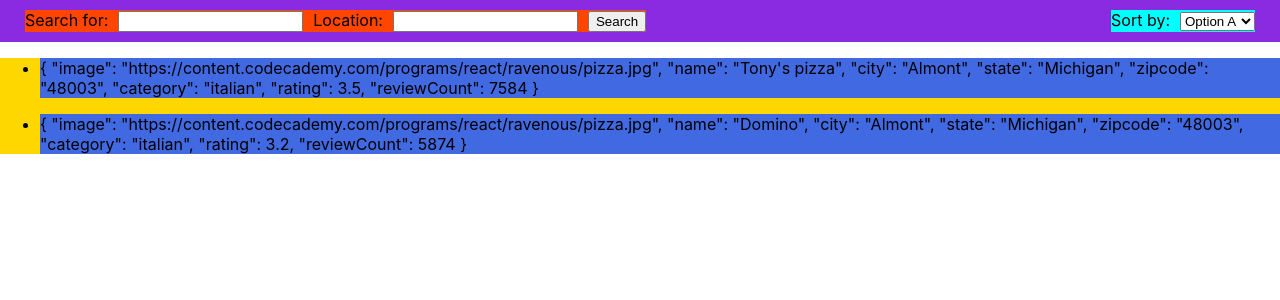
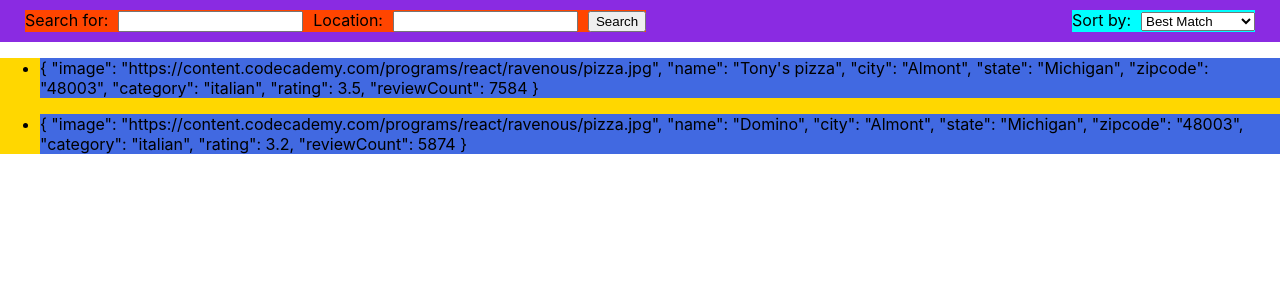
Before and after one commit to hammelev/ravenous, a React (Create React App) app: page / in a window 1280 px wide. Shown: the top 300 px of the page. Built offline with nearby package versions, Linux system fonts and the light colour scheme.

Commit message:
Added proper options for sorting i.e. best match, highest rated, most reviewed

```diff
--- a/src/components/SearchBar/SearchBar.js
+++ b/src/components/SearchBar/SearchBar.js
@@ -6,12 +6,18 @@
 import SearchReasturant from './SearchRestaurant';
 import SortRestaurantBy from './SortRestaurantBy';
 
+const sortByOptions = {
+    "Best Match": "best_match",
+    "Highest Rated": "rating",
+    "Most Reviewed": "review_count",
+  };
+
 export default function SearchBar(){
 
     return (
         <div className={styles.searchBar} id='searchBar'>
             <SearchReasturant/>
-            <SortRestaurantBy/>
+            <SortRestaurantBy sortByOptions={sortByOptions}/>
         </div>
     );
 }
--- a/src/components/SearchBar/SortRestaurantBy.js
+++ b/src/components/SearchBar/SortRestaurantBy.js
@@ -1,15 +1,13 @@
 import React from 'react';
 import styles from './searchBar.module.css';
 
-export default function SortRestaurantBy(){
+export default function SortRestaurantBy({sortByOptions}){
 
     return (
         <form className={styles.sortInput}>
             <label htmlFor='sortRestaurantByOptions'>Sort by:</label>
             <select id='sortRestaurantBy'>
-                <option>Option A</option>
-                <option>Option B</option>
-                <option>Option C</option>
+                {Object.keys(sortByOptions).map(key => <option>{key}</option>)}
             </select>
         </form>
     );
```
